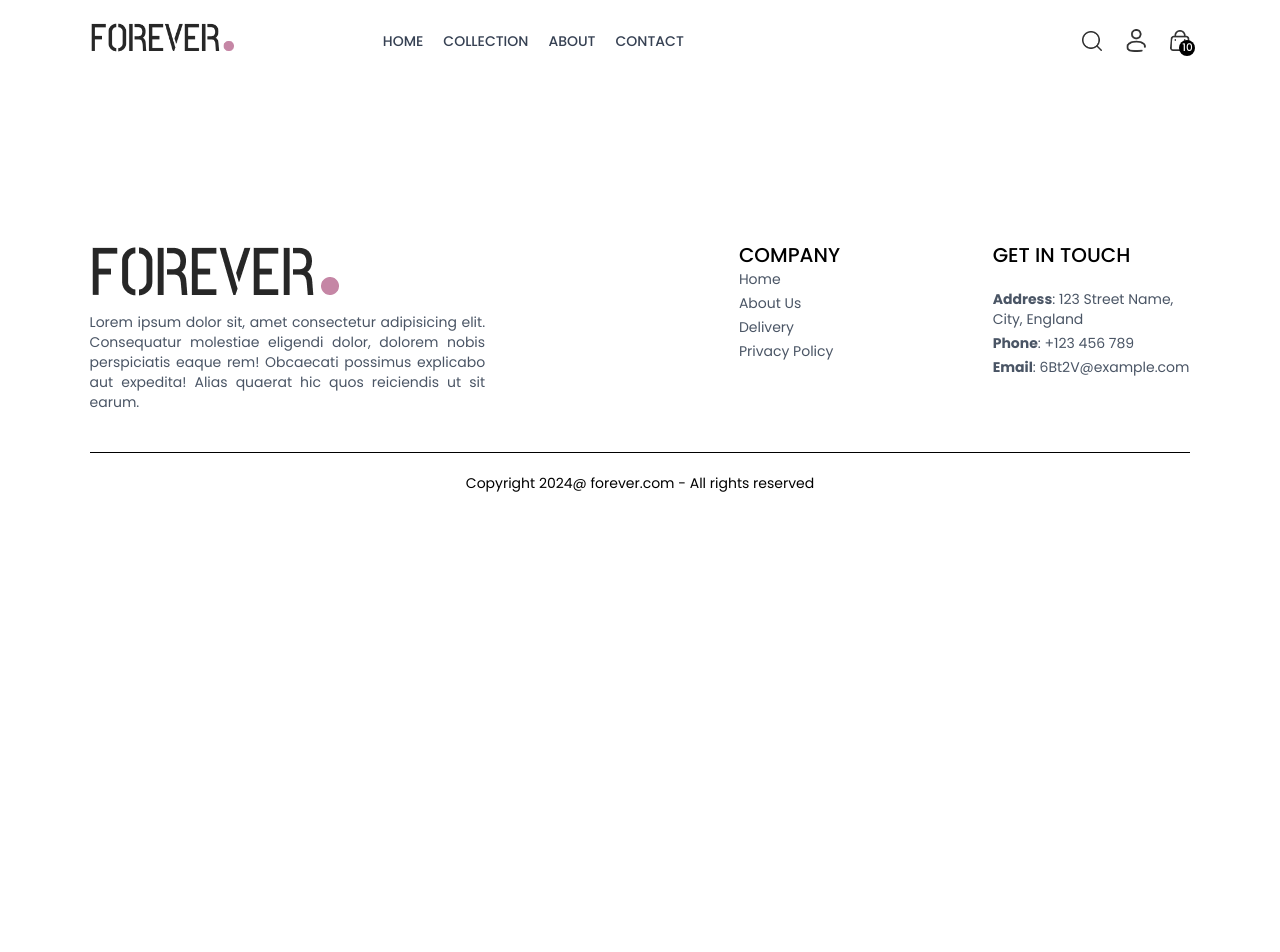
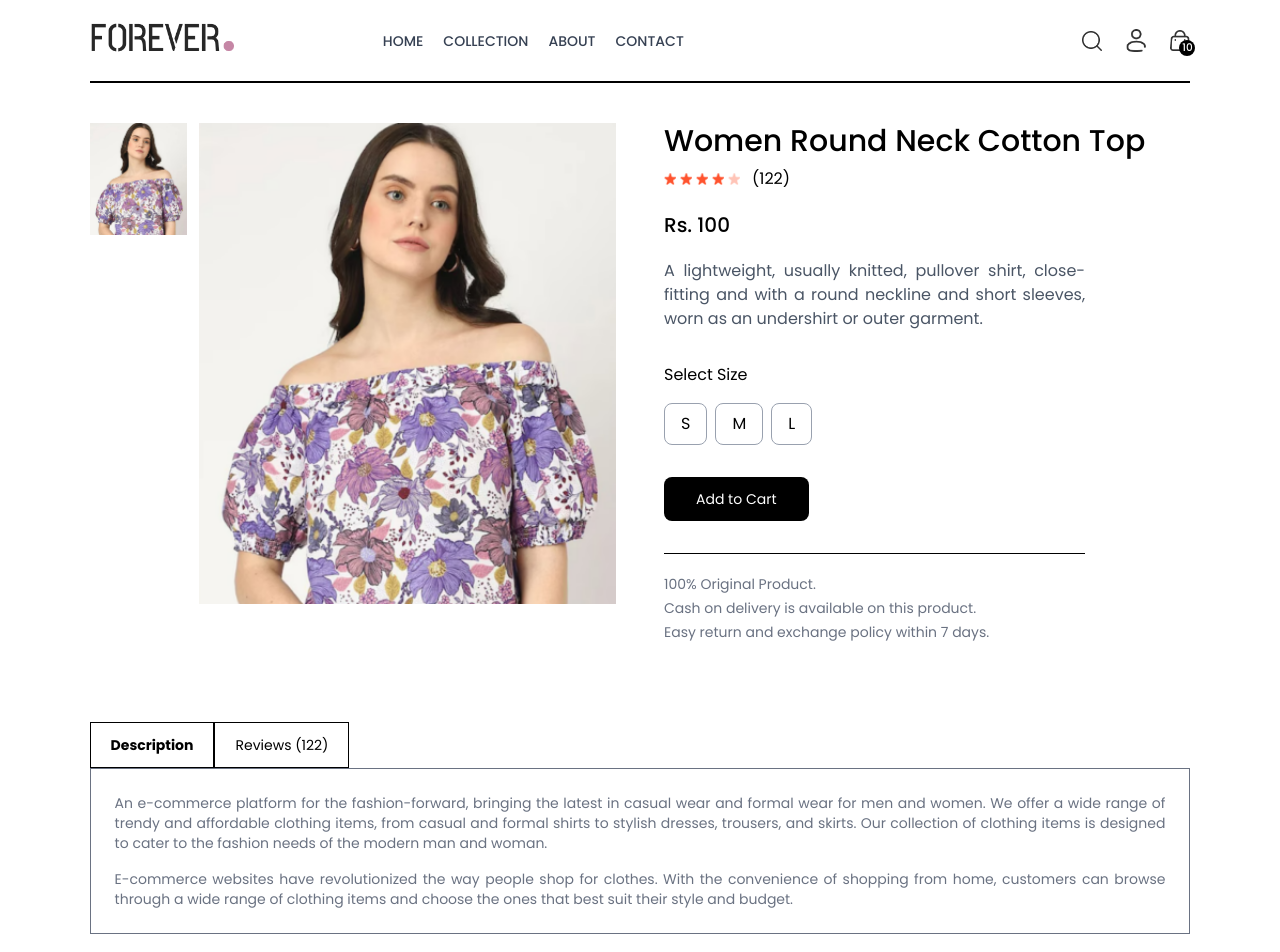
Before and after one commit to Hashan-Samarakkody/Cmax_Online_Store, a React (Vite) app: page /product/aaaaa in a window 1280 px wide. Shown: the top 952 px of the page. Before the commit the page ends 800 px from the top, so only its background shows below. Built offline with nearby package versions, Linux system fonts and the light colour scheme.

Commit message:
Partially created the "Product" page

```diff
--- a/src/App.jsx
+++ b/src/App.jsx
@@ -9,7 +9,7 @@
 import PlaceOrder from './pages/PlaceOrder'
 import Collection from './pages/Collection'
 import Orders from './pages/Orders'
-import Navbar from './components/navbar'
+import Navbar from './components/Navbar'
 import Footer from './components/Footer'
 import SearchBar from './components/SearchBar'
 
@@ -24,7 +24,7 @@
         <Route path='/about' element={<About />} />
         <Route path='/contact' element={<Contact />} />
         <Route path='/login' element={<Login />} />
-        <Route path='/product/:product[id]' element={<Product />} />
+        <Route path='/product/:productId' element={<Product />} />
         <Route path='/cart' element={<Cart />} />
         <Route path='/palace-order' element={<PlaceOrder />} />
         <Route path='/collection' element={<Collection />} />
--- a/src/components/Navbar.jsx
+++ b/src/components/Navbar.jsx
@@ -76,26 +76,21 @@
 						<p>Back</p>
 					</div>
 
-					<hr className='w-full border-none h-[1px] bg-gray-300 mt-1' />
 					<NavLink onClick={() => setVisible(false)} className='py-2 pl-5 hover:bg-gray-50' to='/'>
 						HOME
 					</NavLink>
-					<hr className='w-full border-none h-[1px] bg-gray-300 mt-1' />
 
 					<NavLink onClick={() => setVisible(false)} className='py-2 pl-5 hover:bg-gray-50' to='/collection'>
 						COLLECTION
 					</NavLink>
-					<hr className='w-full border-none h-[1px] bg-gray-300 mt-1' />
 
 					<NavLink onClick={() => setVisible(false)} className='py-2 pl-5 hover:bg-gray-50' to='/about'>
 						ABOUT
 					</NavLink>
-					<hr className='w-full border-none h-[1px] bg-gray-300 mt-1' />
 
 					<NavLink onClick={() => setVisible(false)} className='py-2 pl-5 hover:bg-gray-50' to='/contact'>
 						CONTACT
 					</NavLink>
-					<hr className='w-full border-none h-[1px] bg-gray-300 mt-1' />
 
 				</div>
 			</div>
--- a/src/components/ProductItem.jsx
+++ b/src/components/ProductItem.jsx
@@ -6,7 +6,7 @@
     const { currency } = useContext(ShopContext);
 
     return (
-        <Link className='text-gray-800 rounded-xl' to={`/products/${id}`}>
+        <Link className='text-gray-800 rounded-xl' to={`/product/${id}`}>
             <div className='overflow-hidden rounded-lg'>
                 <img className='h-fit hover:scale-115 transition ease-in-out' src={image[0]} alt="" />
             </div>
--- /dev/null
+++ b/src/components/RelatedProducts.jsx
@@ -0,0 +1,9 @@
+import React from 'react'
+
+const RelatedProducts = () => {
+  return (
+    <div>RelatedProducts</div>
+  )
+}
+
+export default RelatedProducts
--- a/src/components/SearchBar.jsx
+++ b/src/components/SearchBar.jsx
@@ -1,5 +1,5 @@
 import React, { useContext, useEffect,useState } from 'react'
-import { ShopContext } from '../context/ShopContext'
+import  {ShopContext}  from '../context/ShopContext'
 import {assets} from '../assets/assets'
 import { useLocation } from 'react-router-dom';
 
--- a/src/index.css
+++ b/src/index.css
@@ -123,6 +123,10 @@
     font-style: italic;
 }
 
+::-webkit-scrollbar{
+    display: none;
+}
+
 @media (max-width:640px) {
     a.active{
         background-color: black;
--- a/src/pages/Product.jsx
+++ b/src/pages/Product.jsx
@@ -1,9 +1,117 @@
-import React from 'react'
+import React, { useContext, useEffect, useState } from 'react'
+import { useParams } from 'react-router-dom'
+import { ShopContext } from '../context/ShopContext'
+import { assets } from '../assets/assets'
 
 const Product = () => {
-  return (
-    <div>Product</div>
-  )
+
+  const { productId } = useParams();
+  const { products, currency } = useContext(ShopContext);
+  const [productData, setProductData] = useState(false);
+  const [image, setImage] = useState('');
+  const [size, setSize] = useState('');
+
+  const fetchProductData = async () => {
+
+    products.map((item) => {
+      if (item._id === productId) {
+        setProductData(item);
+        setImage(item.image[0]);
+        return null;
+      }
+    })
+  }
+
+  useEffect(() => {
+    fetchProductData();
+  }, [productId, products]);
+
+  return productData ? (
+    <div className='border-t-2 pt-10 transition-opacity ease-in duration-500 opacity-100'>
+      {/* Product Data */}
+      <div className='flex gap-12 sm:gap-12 flex-col sm:flex-row'>
+
+        {/* Product Images */}
+        <div className='flex-1 flex flex-col-reverse gap-3 sm:flex-row'>
+          <div className='flex sm:flex-col overflow-x-auto sm:overflow-y-scroll justify-between sm:justify-normal sm:w-[18.7%] w-full'>
+            {
+              productData.image.map((item, index) => (
+                <img onClick={() => setImage(item)} className='w-[24%] sm:w-full sm:mb-3 flex-shrink-0 cursor-pointer' src={item} alt="" key={index} />
+              ))
+            }
+          </div>
+
+          <div className='w-full sm:w-[80%]'>
+            <img className='w-full h-auto' src={image} alt="" />
+          </div>
+        </div>
+
+        {/* Product Details */}
+        <div className='flex-1'>
+          <h1 className='text-3xl font-medium'>{productData.name}</h1>
+          <div className='flex items-center gap-1 mt-2'>
+            <img src={assets.star_icon} alt="" className="w-3 5" />
+            <img src={assets.star_icon} alt="" className="w-3 5" />
+            <img src={assets.star_icon} alt="" className="w-3 5" />
+            <img src={assets.star_icon} alt="" className="w-3 5" />
+            <img src={assets.star_dull_icon} alt="" className="w-3 5" />
+
+            <p className='pl-2 '>(122)</p>
+          </div>
+          <p className='text-xl mt-5 font-medium'>{currency}{productData.price}</p>
+          <p className='mt-5 text-gray-600 md:w-4/5 text-justify'>{productData.description}</p>
+          <div className='flex flex-col gap-4 my-8'>
+            <p>
+              Select Size
+            </p>
+            <div className='flex gap-2'>
+              {
+                productData.sizes.map((item, index) => (
+                  <button onClick={() => setSize(item)} key={index} className={`border border-gray-400 py-2 px-4 rounded-lg ${item === size ? 'bg-gray-400 text-white' : ''}`}>
+                    {item}</button>
+                ))
+              }
+            </div>
+          </div>
+
+          <button className='bg-black text-white px-8 py-3 text-sm active:bg-gray-700 rounded-lg'>Add to Cart</button>
+          <hr className='mt-8 sm:w-4/5' />
+          <div className='text-sm text-gray-500 mt-5 flex flex-col gap-1'>
+            <p>100% Original Product.</p>
+            <p>Cash on delivery is available on this product.</p>
+            <p>Easy return and exchange policy within 7 days.</p>
+          </div>
+        </div>
+      </div>
+
+      {/* Description and Reviews */}
+      <div className='mt-20'>
+        <div className='flex'>
+          <b className='border px-5 py-3 text-sm'>Description</b>
+          <p className='border px-5 py-3 text-sm'>Reviews (122)</p>
+        </div>
+        <div className='flex flex-col gap-4 border px-6 py-6 text-sm text-gray-500 text-justify'>
+          <p>
+            An e-commerce platform for the fashion-forward, bringing the latest in casual
+            wear and formal wear for men and women. We offer a wide range of trendy and
+            affordable clothing items, from casual and formal shirts to stylish dresses,
+            trousers, and skirts. Our collection of clothing items is designed to cater to
+            the fashion needs of the modern man and woman.
+          </p>
+          <p>
+            E-commerce websites have revolutionized the way people shop for clothes. With
+            the convenience of shopping from home, customers can browse through a wide
+            range of clothing items and choose the ones that best suit their style and
+            budget.
+          </p>
+        </div>
+      </div>
+
+      {/* Similar Products */}
+
+
+    </div>
+  ) : <div className='opacity-0'></div>
 }
 
 export default Product
```
